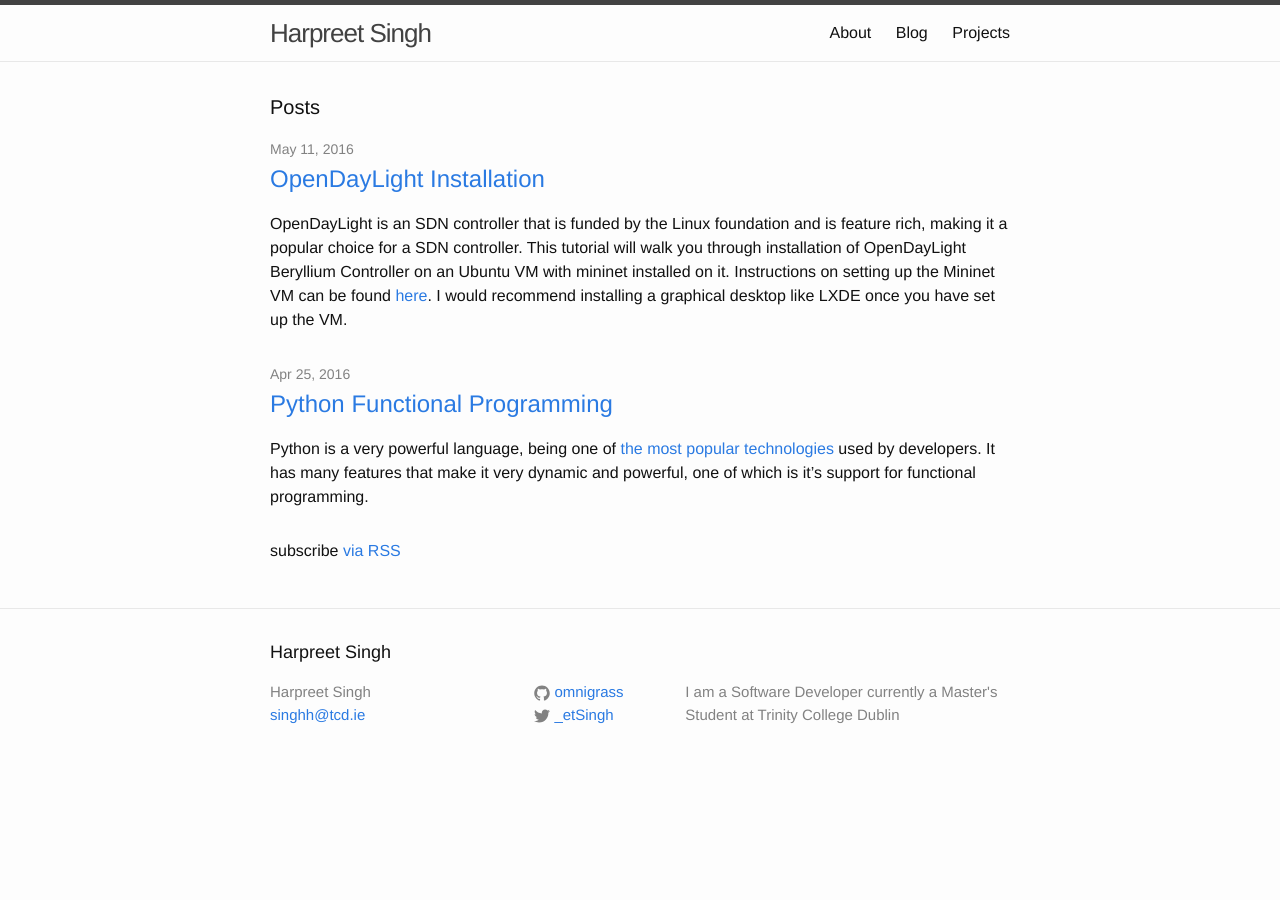
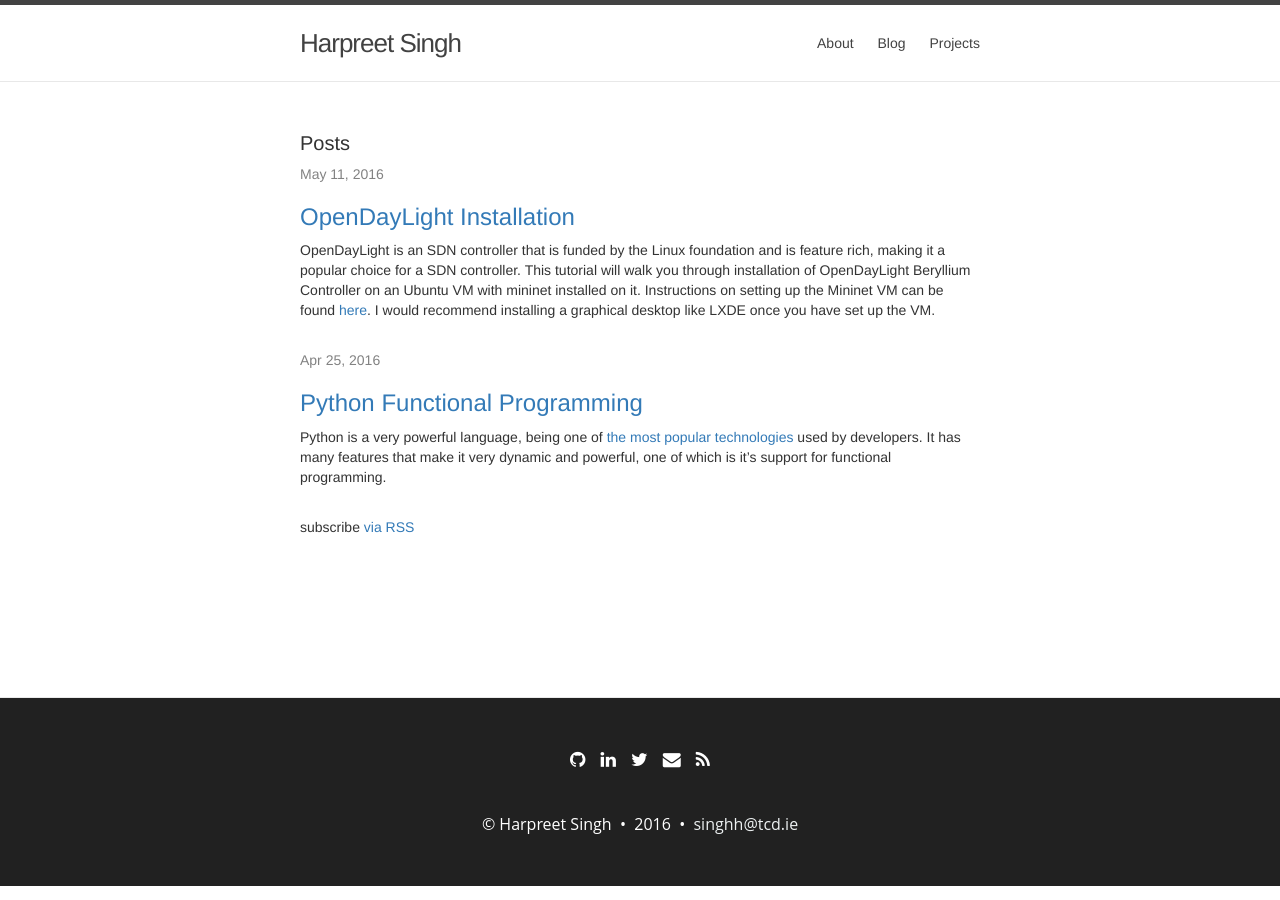
Before and after one commit to harpresing/etSingh.github.io, a Jekyll site: the page built from index.html, in a window 1280 px wide. Built offline with Jekyll 4.4.1, drawn with Linux system fonts in a browser that asks for light colours; nearby versions of some CDN libraries.

Commit message:
new footer

```diff
--- a/_config.yml
+++ b/_config.yml
@@ -12,8 +12,13 @@ description: > # this means to ignore newlines until "baseurl:"
   I am a Software Developer currently a Master's Student at Trinity College Dublin
 baseurl: "" # the subpath of your site, e.g. /blog
 url: "https://harpreet.me" # the base hostname & protocol for your site
-twitter_username: _etSingh
-github_username:  omnigrass
+
+author:
+  name: Harpreet Singh
+  email: "singhh@tcd.ie"
+  github: omnigrass
+  twitter: _etSingh
+  linkedin: etSingh
 
 facebook:
   app_id: 240502752989241
--- a/_includes/footer.html
+++ b/_includes/footer.html
@@ -1,38 +1,74 @@
-<footer class="site-footer">
-
-  <div class="wrapper">
-
-    <h2 class="footer-heading">{{ site.title }}</h2>
-
-    <div class="footer-col-wrapper">
-      <div class="footer-col footer-col-1">
-        <ul class="contact-list">
-          <li>{{ site.title }}</li>
-          <li><a href="mailto:{{ site.email }}">{{ site.email }}</a></li>
-        </ul>
-      </div>
-
-      <div class="footer-col footer-col-2">
-        <ul class="social-media-list">
-          {% if site.github_username %}
+<footer>
+  <div class="container">
+    <div class="row">
+      <div class="col-lg-8 col-lg-offset-2 col-md-10 col-md-offset-1">
+        <ul class="list-inline text-center footer-links">
+          {% if site.author.github %}
           <li>
-            {% include icon-github.html username=site.github_username %}
+            <a href="https://github.com/{{ site.author.github }}" title="GitHub">
+              <span>
+                <i class="fa fa-github fa-1x fa-inverse"></i>
+              </span>
+            </a>
           </li>
           {% endif %}
-
-          {% if site.twitter_username %}
+          {% if site.author.linkedin %}
           <li>
-            {% include icon-twitter.html username=site.twitter_username %}
+            <a href="https://linkedin.com/in/{{ site.author.linkedin }}" title="LinkedIn">
+              <span class>
+                <i class="fa fa-linkedin fa-1x fa-inverse"></i>
+              </span>
+            </a>
           </li>
           {% endif %}
+          {% if site.author.twitter %}
+          <li>
+            <a href="https://twitter.com/{{ site.author.twitter }}" title="Twitter">
+                <span>
+                <i class="fa fa-twitter fa-1x fa-inverse"></i>
+              </span>
+            </a>
+          </li>
+          {% endif %}
+          {% if site.author.stackoverflow %}
+          <li>
+            <a href="https://stackoverflow.com/users/{{ site.author.stackoverflow }}" title="StackOverflow">
+              <span>
+                <i class="fa fa-stack-overflow fa-1x fa-inverse"></i>
+              </span>
+            </a>
+          </li>
+          {% endif %}
+          {% if site.author.email %}
+          <li>
+            <a href="mailto:{{ site.author.email }}" title="Email me">
+                <span>
+                <i class="fa fa-envelope fa-1x fa-inverse"></i>
+              </span>
+            </a>
+          </li>
+          {% endif %}
+          <li>
+            <a href="{{ '/feed.xml' | prepend: site.baseurl }}" title="RSS">
+                <span>
+                <i class="fa fa-rss fa-1x fa-inverse"></i>
+              </span>
+            </a>
+          </li>
         </ul>
-      </div>
+        <br>
+        <br>
+        <p class="copyright text-muted">
+          &copy {{ site.author.name }}
+          &nbsp;&bull;&nbsp;
+          {{ site.time | date: '%Y' }}
 
-      <div class="footer-col footer-col-3">
-        <p>{{ site.description }}</p>
+          {% if site.author.email %}
+          &nbsp;&bull;&nbsp;
+          <a href="mailto:{{ site.author.email }}">{{ site.author.email }}</a>
+          {% endif %}
+        </p>
       </div>
     </div>
-
   </div>
-
 </footer>
--- a/_includes/head.html
+++ b/_includes/head.html
@@ -9,6 +9,9 @@
   <link rel="stylesheet" href="{{ "/css/main.css" | prepend: site.baseurl }}">
   <link rel="canonical" href="{{ page.url | replace:'index.html','' | prepend: site.baseurl | prepend: site.url }}">
   <link rel="alternate" type="application/rss+xml" title="{{ site.title }}" href="{{ "/feed.xml" | prepend: site.baseurl | prepend: site.url }}">
+  <!-- CDN fonts and CSS -->
   <link href="https://netdna.bootstrapcdn.com/font-awesome/4.0.3/css/font-awesome.css" rel="stylesheet">
+  <link href="https://maxcdn.bootstrapcdn.com/bootstrap/3.3.6/css/bootstrap.min.css" rel="stylesheet">
+  <!-- END -->
   {% seo %}
 </head>
--- a/_layouts/default.html
+++ b/_layouts/default.html
@@ -5,6 +5,8 @@
   {% include _scripts/analytics.html %}
 
   <body>
+    <script src="https://maxcdn.bootstrapcdn.com/bootstrap/3.3.6/js/bootstrap.min.js"></script>
+    <script   src="https://code.jquery.com/jquery-1.12.3.min.js"   integrity="sha256-aaODHAgvwQW1bFOGXMeX+pC4PZIPsvn2h1sArYOhgXQ="   crossorigin="anonymous"></script>
 
       {% include header.html %}
 
--- a/_sass/_layout.scss
+++ b/_sass/_layout.scss
@@ -5,6 +5,7 @@
     border-top: 5px solid $grey-color-dark;
     border-bottom: 1px solid $grey-color-light;
     min-height: 56px;
+    padding: 10px;
 
     // Positioning context for the mobile navigation icon
     position: relative;
@@ -33,7 +34,7 @@
     }
 
     .page-link {
-        color: $text-color;
+        color: $grey-color-dark;
         line-height: $base-line-height;
 
         // Gaps between nav items, but not on the last one
@@ -92,83 +93,12 @@
     }
 }
 
-
-
-/**
- * Site footer
- */
-.site-footer {
-    border-top: 1px solid $grey-color-light;
-    padding: $spacing-unit 0;
-}
-
-.footer-heading {
-    font-size: 18px;
-    margin-bottom: $spacing-unit / 2;
-}
-
-.contact-list,
-.social-media-list {
-    list-style: none;
-    margin-left: 0;
-}
-
-.footer-col-wrapper {
-    font-size: 15px;
-    color: $grey-color;
-    margin-left: -$spacing-unit / 2;
-    @extend %clearfix;
-}
-
-.footer-col {
-    float: left;
-    margin-bottom: $spacing-unit / 2;
-    padding-left: $spacing-unit / 2;
-}
-
-.footer-col-1 {
-    width: -webkit-calc(35% - (#{$spacing-unit} / 2));
-    width:         calc(35% - (#{$spacing-unit} / 2));
-}
-
-.footer-col-2 {
-    width: -webkit-calc(20% - (#{$spacing-unit} / 2));
-    width:         calc(20% - (#{$spacing-unit} / 2));
-}
-
-.footer-col-3 {
-    width: -webkit-calc(45% - (#{$spacing-unit} / 2));
-    width:         calc(45% - (#{$spacing-unit} / 2));
-}
-
-@include media-query($on-laptop) {
-    .footer-col-1,
-    .footer-col-2 {
-        width: -webkit-calc(50% - (#{$spacing-unit} / 2));
-        width:         calc(50% - (#{$spacing-unit} / 2));
-    }
-
-    .footer-col-3 {
-        width: -webkit-calc(100% - (#{$spacing-unit} / 2));
-        width:         calc(100% - (#{$spacing-unit} / 2));
-    }
-}
-
-@include media-query($on-palm) {
-    .footer-col {
-        float: none;
-        width: -webkit-calc(100% - (#{$spacing-unit} / 2));
-        width:         calc(100% - (#{$spacing-unit} / 2));
-    }
-}
-
-
-
 /**
  * Page content
  */
 .page-content {
     padding: $spacing-unit 0;
+    padding-bottom: 100px;
 }
 
 .page-heading {
@@ -193,9 +123,6 @@
     display: block;
     font-size: 24px;
 }
-
-
-
 /**
  * Posts
  */
@@ -240,3 +167,37 @@
         }
     }
 }
+
+// Keep footer fixed to bottom
+
+footer {
+    background: $header-footer-background;
+    padding: 30px 0;
+    border-top: 1px #EAEAEA solid;
+    margin-top: 50px;
+    font-size: 14px;
+    a {
+         color: $header-footer-text-light;
+    }
+    .list-inline {
+        margin: 0;
+        padding: 0;
+    }
+    .copyright {
+        font-family: Open Sans;
+        text-align: center;
+        margin-bottom: 0;
+        color: #FFFFFF;
+    }
+}
+@media only screen and (min-width: 768px) {
+    footer {
+        padding: 50px 0;
+        .footer-links {
+            font-size: 18px;
+        }
+        .copyright {
+            font-size: 16px;
+        }
+    }
+}
--- a/css/main.scss
+++ b/css/main.scss
@@ -21,6 +21,9 @@ $brand-color:      #2a7ae2;
 $grey-color:       #828282;
 $grey-color-light: lighten($grey-color, 40%);
 $grey-color-dark:  darken($grey-color, 25%);
+
+$header-footer-text-light: #ecf0f1;
+$header-footer-background: #212121;
 
 // Width of the content area
 $content-width:    800px;
```
Lines whose indentation alone changed are shown as unchanged.
